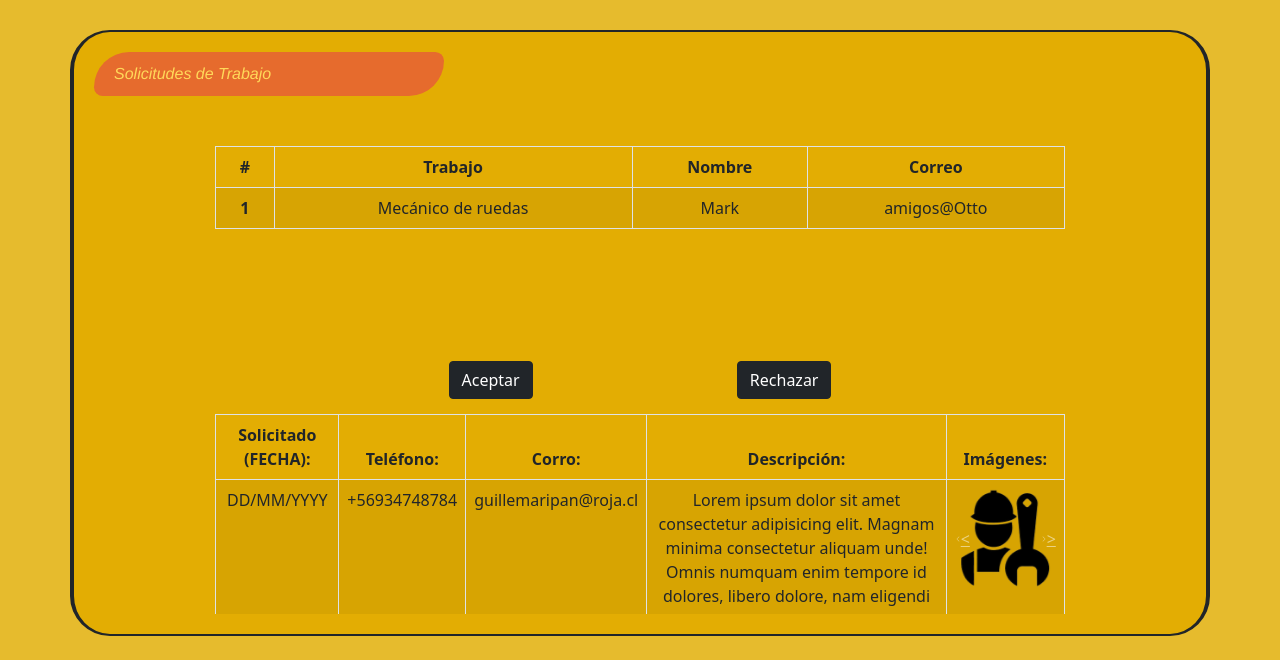
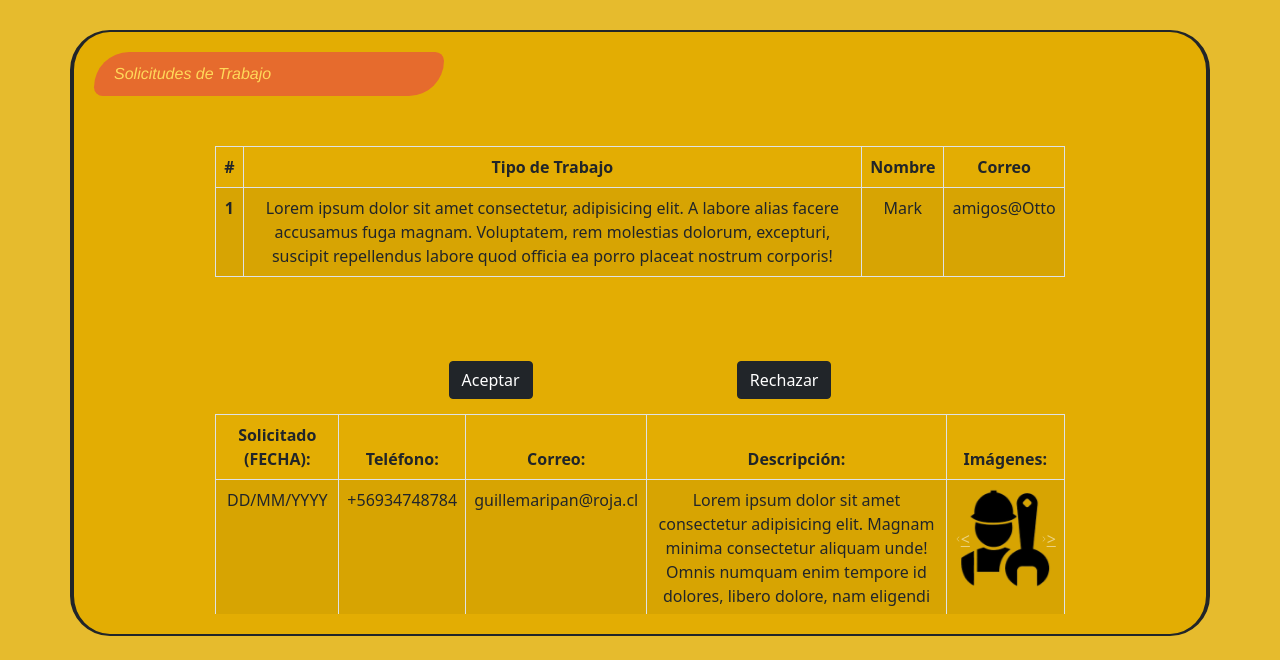
Before and after one commit to Naxhunter/Entrega_3_y_4_por_siacaso, a Django app: page /SOLTRA in a window 1280 px wide. Shown: the part 151-811 px from the top of the page. Run offline with Django 3.2, Linux system fonts and the light colour scheme; some libraries are stand-ins or nearby versions.

Commit message:
correciones

```diff
--- a/sitiosApp/templates/index.html
+++ b/sitiosApp/templates/index.html
@@ -23,8 +23,8 @@ Trabajos de la semana
 {% block contenido %}
 <!-- añada el contenido personal de la página -->
 <div class="container" style="padding:15px 5px 15px 5px;">
-    <a href="{% url 'AYUDA' %}" style="margin: 100px 100px 100px 100px;">
-        <button type="button" class="btn btn-dark">Solicitud de Ayuda</button></a>
+    <a href="{% url 'SOLTRA' %}" style="margin: 100px 100px 100px 100px;">
+        <button type="button" class="btn btn-dark">Solicitud de Trabajo</button></a>
 
 
     <a href="{% url 'ANTERIORES' %}" style="margin: 100px 100px 100px 100px;">
--- a/sitiosApp/templates/sol_tra.html
+++ b/sitiosApp/templates/sol_tra.html
@@ -36,7 +36,7 @@ Solicitudes de Trabajo
         <thead>
             <tr>
                 <th scope="col">#</th>
-                <th scope="col">Trabajo</th>
+                <th scope="col">Tipo de Trabajo</th>
                 <th scope="col">Nombre</th>
                 <th scope="col">Correo</th>
             </tr>
@@ -45,7 +45,7 @@ Solicitudes de Trabajo
             <a href="#">
                 <tr>
                     <th scope="row">1</th>
-                    <td>Mecánico de ruedas</td>
+                    <td>Lorem ipsum dolor sit amet consectetur, adipisicing elit. A labore alias facere accusamus fuga magnam. Voluptatem, rem molestias dolorum, excepturi, suscipit repellendus labore quod officia ea porro placeat nostrum corporis!</td>
                     <td>Mark</td>
                     <td>amigos@Otto</td>
                 </tr>
@@ -76,7 +76,7 @@ Solicitudes de Trabajo
 
                 <th scope="col">Solicitado (FECHA):</th>
                 <th scope="col">Teléfono:</th>
-                <th scope="col">Corro:</th>
+                <th scope="col">Correo:</th>
                 <th scope="col">Descripción:</th>
                 <th scope="col">Imágenes:</th>
             </tr>
```
